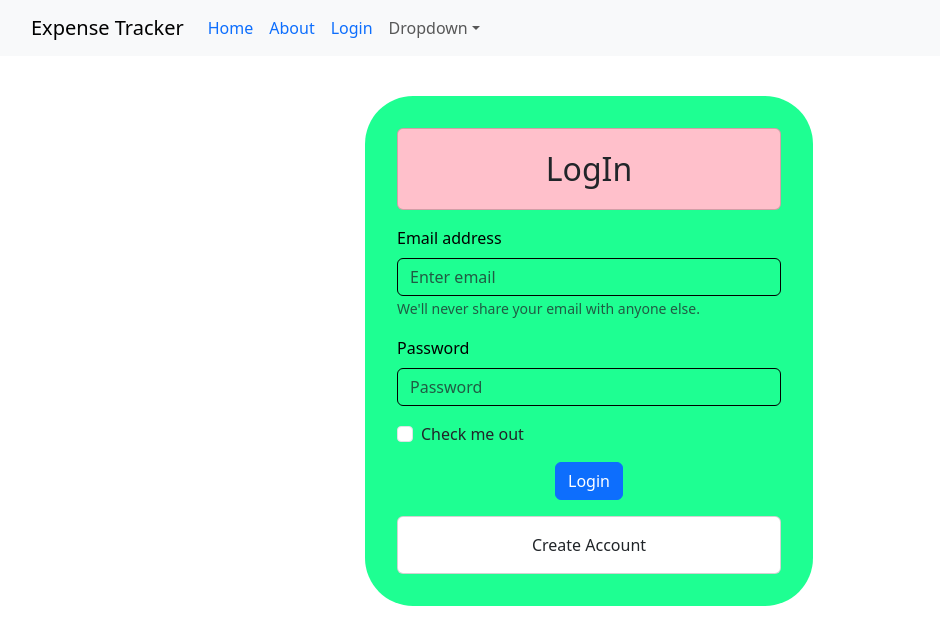
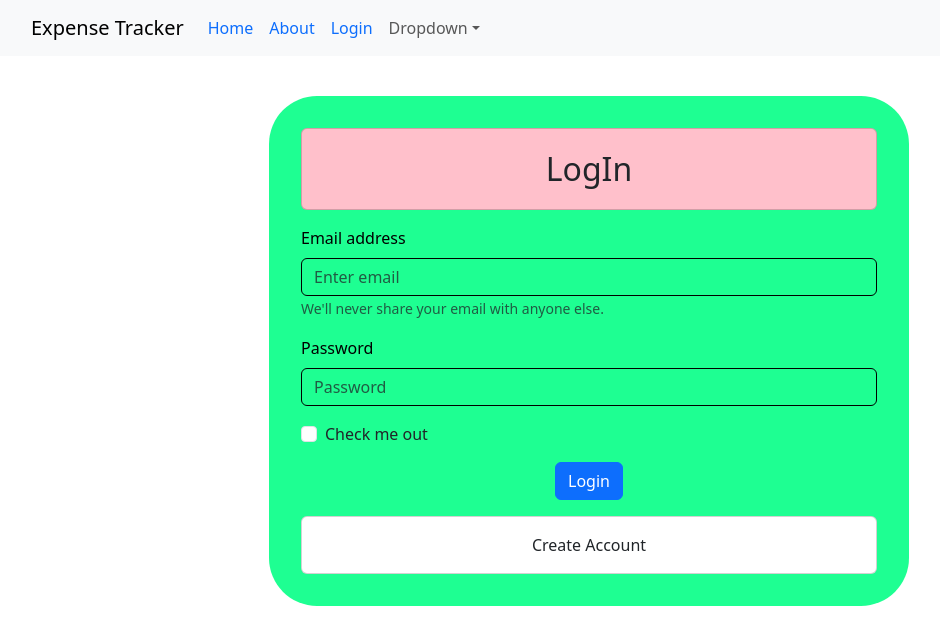
Before and after one commit to hariomhks1997/Mail-BOX-, a React (Create React App) app: page /login in a window 1280 px wide. Shown: the top 644 px of the page, without its empty margins (51-991 px from the left). Built offline with nearby package versions, Linux system fonts and the light colour scheme; no server answers.

Commit message:
5 Verify User Email

```diff
--- a/src/components/Login.js
+++ b/src/components/Login.js
@@ -5,7 +5,7 @@ import React,{useState,useContext} from 'react';
  import { useNavigate } from 'react-router-dom';
  import CartContext from '../Store/Cart-context';
 
-const Login = () => {
+const Login = (props) => {
   const navigate=useNavigate();
   const cartctx = useContext(CartContext)
 
@@ -109,11 +109,14 @@ const Login = () => {
        }).then((data)=>{
          console.log(data)
          alert('sucess')
-         navigate('/expensetracker')
+         navigate('/verifyemail')
+        // navigate('/expensetracker')
          //localStorage.setItem('token',data.idToken)
          const email=data.email.replace('@','').replace('.','')
         cartctx.login(email,data.idToken)
         localStorage.setItem('picture',data.profilePicture)
+
+
        })
        .catch((err)=>{
          alert(err.message)
@@ -128,7 +131,7 @@ const Login = () => {
     }
 
   return (
-       <Container style={{width:'35%',background:'rgba(0, 255, 132, 0.881)',padding:'2rem',borderRadius:'3rem',marginTop:'6rem',alignItems:'center'}}>
+       <Container style={{background:'rgba(0, 255, 132, 0.881)',padding:'2rem',borderRadius:'3rem',marginTop:'6rem',alignItems:'center',width:'50%'}} expand='lg'>
 
 
       <Form  onSubmit={submithandler} style={{width:'auto',}}>
@@ -166,9 +169,11 @@ const Login = () => {
       </div>
       <Card style={{textAlign:'center',marginTop:'1rem'}} >
   <Card.Body onClick={changemode}>{!isLogin?'Have A already Account ? LogIn':'Create Account'}</Card.Body>
+
 </Card>
 
   </Form>
+
 
     </Container>
 
```
